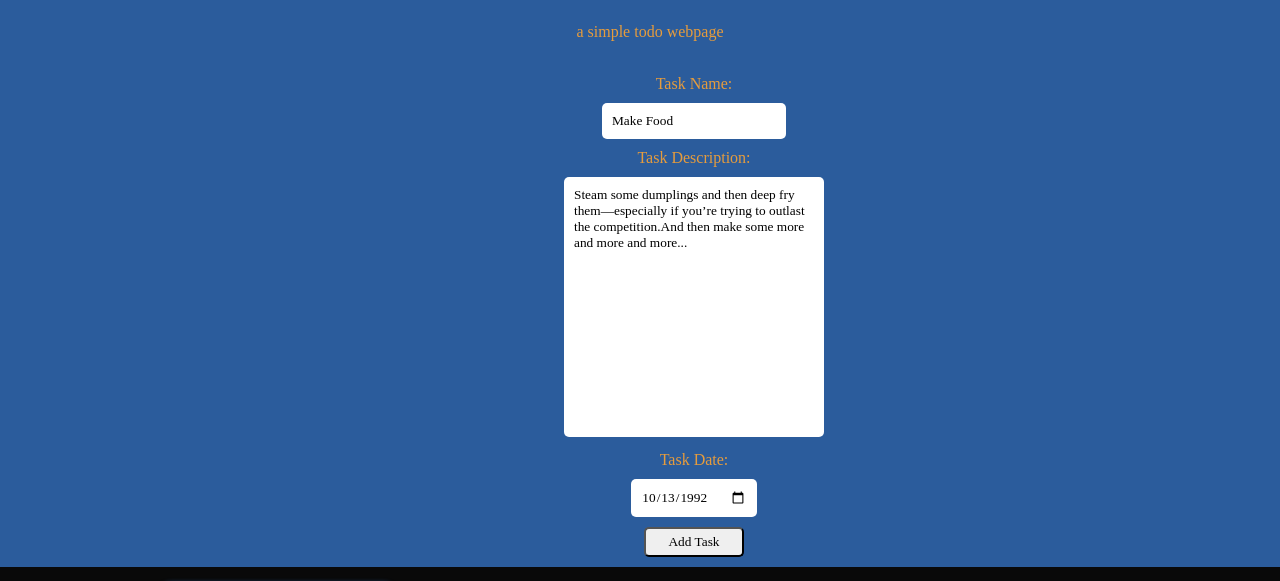
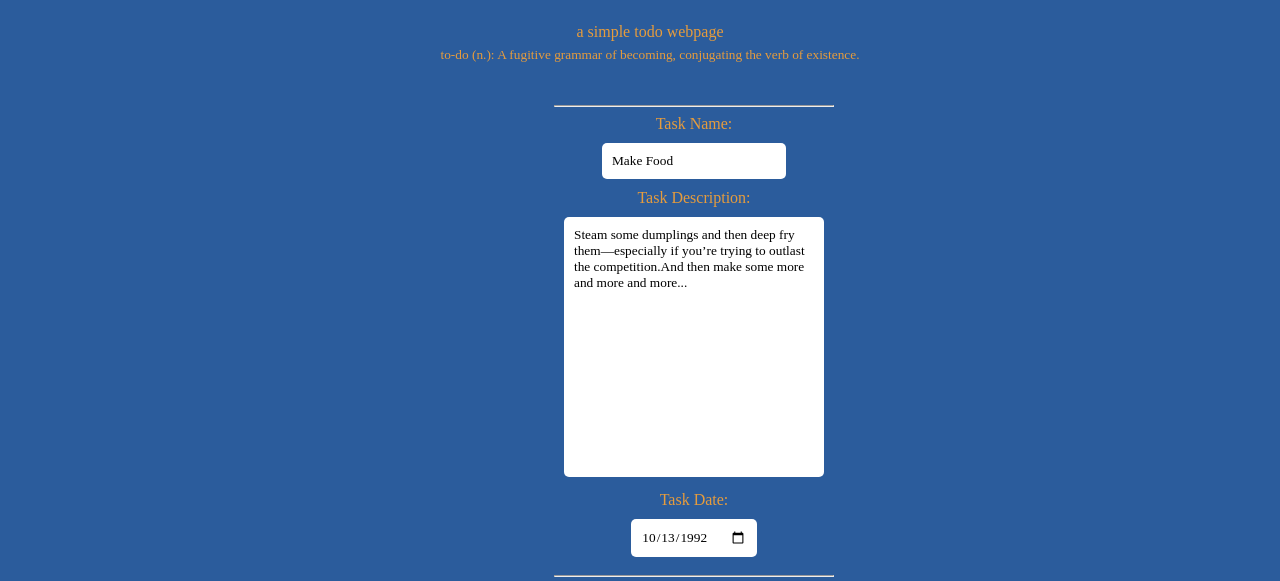
Before and after one commit to luckysaintmolotov/web_dev_portfolio, a plain HTML site: page todo/index.html in a window 1280 px wide. Shown: the part 83-664 px from the top of the page. Drawn offline with Linux system fonts and the light colour scheme; a web font is replaced by a local one.

Commit message:
feat: add subtext

```diff
--- a/todo/index.html
+++ b/todo/index.html
@@ -15,10 +15,11 @@
 
     <div class="container" id="top-container">
         <h1>luckymolotov's ToDo </h1>
-        <p>a simple todo webpage</p>
+        <p>a simple todo webpage <br><sub>to-do (n.): A fugitive grammar of becoming, conjugating the verb of existence.</sub></p>
         <br>
             <div class="container" id="form-container">
                 <form>
+                    <hr>
                     <label for="task-name">Task Name:</label><br>
                     <input type="text" id="task-name" name="task-name" value="Make Food">
                     <br>
@@ -28,6 +29,7 @@
                     <label for="task-date">Task Date:</label>
                     <br>
                     <input type="date" id="task-date" name="task-date" value="1992-10-13">
+                    <hr>
                     <br>
                     <button type="submit" id="task-add-button"> Add Task </button>
                 </form>
```
